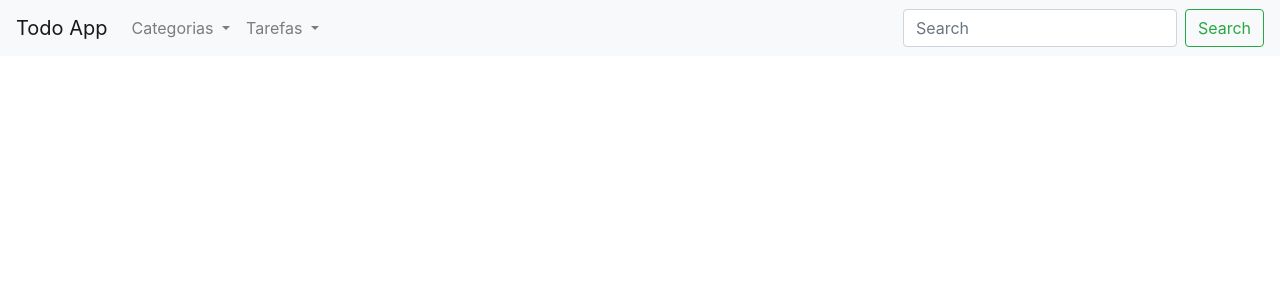
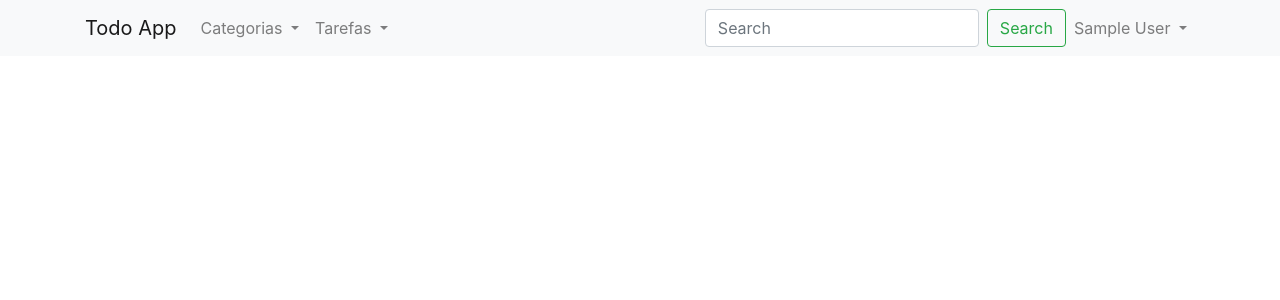
Before and after one commit to CleysonPH/django-todoapp, a Django app: page / in a window 1280 px wide. Shown: the top 300 px of the page. Run offline with Django 3.2, Linux system fonts and the light colour scheme; the visitor is signed in with stand-in values (Sample User, id 1); some libraries are stand-ins or nearby versions.

Commit message:
Implemented the logout User view

```diff
--- a/apps/accounts/urls.py
+++ b/apps/accounts/urls.py
@@ -7,4 +7,5 @@ app_name = 'accounts'
 urlpatterns = [
     path('usuario/criar/', views.create_user, name='user-create'),
     path('usuario/login/', views.login_user, name='user-login'),
+    path('usuario/logout/', views.logout_user, name='user-logout'),
 ]
--- a/apps/core/views.py
+++ b/apps/core/views.py
@@ -2,6 +2,6 @@ from django.shortcuts import render
 from django.contrib.auth.decorators import login_required
 
 
-@login_required()
+@login_required
 def hello_world(request):
     return render(request, 'base.html')
--- a/templates/base.html
+++ b/templates/base.html
@@ -20,6 +20,7 @@
 <body>
     <!-- Navbar Starts -->
     <nav class="navbar navbar-expand-lg navbar-light bg-light">
+        <div class="container">
         <a class="navbar-brand" href="#">Todo App</a>
         <button class="navbar-toggler" type="button" data-toggle="collapse" data-target="#navbarSupportedContent"
             aria-controls="navbarSupportedContent" aria-expanded="false" aria-label="Toggle navigation">
@@ -54,6 +55,24 @@
                 <input class="form-control mr-sm-2" type="search" placeholder="Search" aria-label="Search">
                 <button class="btn btn-outline-success my-2 my-sm-0" type="submit">Search</button>
             </form>
+
+            {% if user.is_authenticated %}
+                <ul class="navbar-nav">
+                    <li class="nav-item dropdown">
+                        <a class="nav-link dropdown-toggle" href="#" id="user-dropdown" role="button" data-toggle="dropdown"
+                            aria-haspopup="true" aria-expanded="false">
+                            {{ user.get_full_name|default:user.username }}
+                        </a>
+                        <div class="dropdown-menu" aria-labelledby="user-dropdown">
+                            <a class="dropdown-item" href="#">Perfil</a>
+                            <a class="dropdown-item" href="#">Trocar Senha</a>
+                            <a class="dropdown-item" href="{% url 'accounts:user-logout' %}">Sair</a>
+                        </div>
+                    </li>
+                </ul>
+            {% endif %}
+
+        </div>
         </div>
     </nav>
     <!-- Navbar Ends -->
```
Also changed, not shown: apps/accounts/views.py (+8 -1 lines), apps/tasks/views.py (+8 -8 lines).
